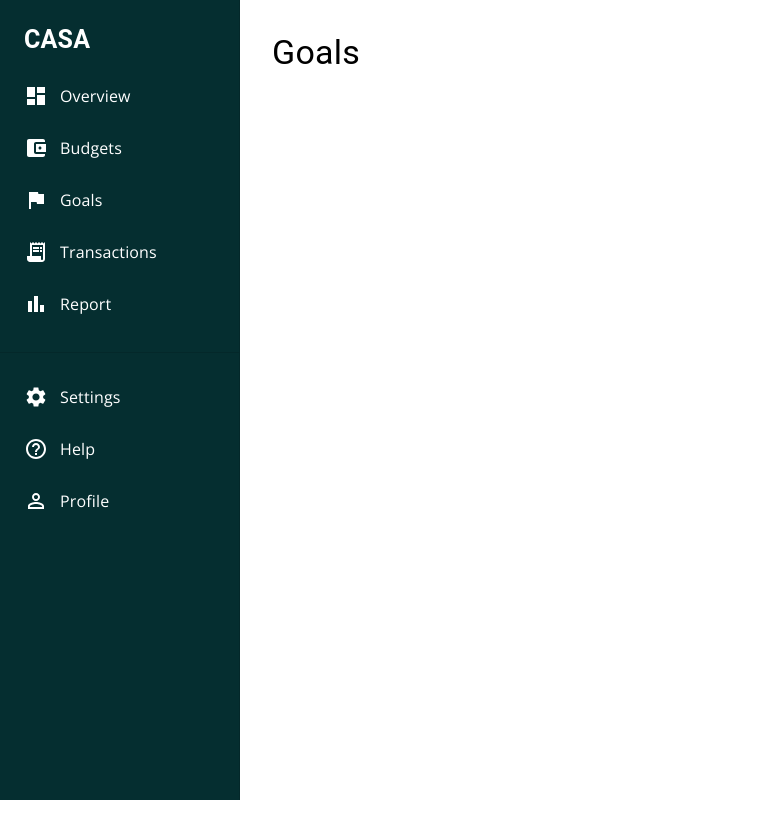
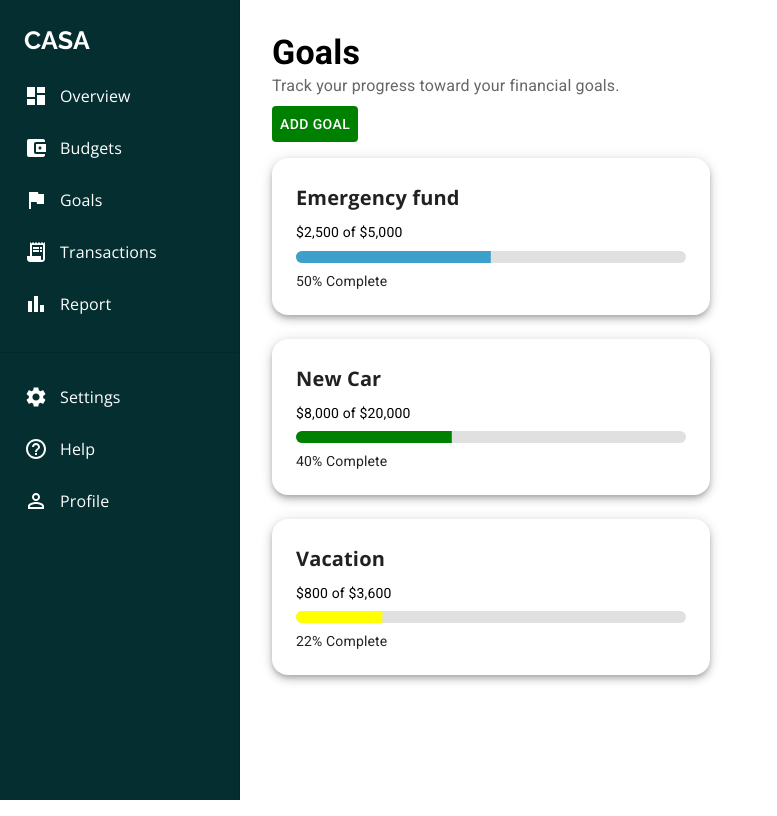
Before and after one commit to accuracies160/CASA, a React (Vite) app in the folder frontend/: page /goals in a window 1280 px wide. Shown: the whole page, without its empty margins (0-777 px from the left). Built offline with nearby package versions, Linux system fonts and the light colour scheme.

Commit message:
Updated sidebar, goals, overview, and added ProgressBar component

```diff
--- a/frontend/index.html
+++ b/frontend/index.html
@@ -5,10 +5,17 @@
   <title>CASA</title>
 
   <!-- Google Fonts link -->
+  <link rel="preconnect" href="https://fonts.googleapis.com">
+  <link rel="preconnect" href="https://fonts.gstatic.com" crossorigin>
+
+
   <link href="https://fonts.googleapis.com/css2?family=Open+Sans:wght@400;600;700&display=swap" rel="stylesheet" />
 
   <link href="https://fonts.googleapis.com/css2?family=Montserrat:wght@500;700&display=swap" rel="stylesheet" />
 
+  <link href="https://fonts.googleapis.com/css2?family=Open+Sans:ital,wght@0,300..800;1,300..800&family=Raleway:ital,wght@0,100..900;1,100..900&display=swap" rel="stylesheet">
+
+  <link href="https://fonts.googleapis.com/css2?family=Open+Sans:ital,wght@0,300..800;1,300..800&family=Raleway:ital,wght@0,100..900;1,100..900&family=Roboto:ital,wght@0,100..900;1,100..900&display=swap" rel="stylesheet">
 </head>
 
   <body>
--- /dev/null
+++ b/frontend/src/components/ProgressBar.tsx
@@ -0,0 +1,42 @@
+import React from "react";
+import { LinearProgress, Box, Typography } from "@mui/material";
+
+interface ProgressBarProps {
+    current: number;
+    target: number;
+    color?: string;
+}
+
+export default function ProgressBar({current, target, color = "#3CA0CA" }: ProgressBarProps) {
+    const progress = (current / target) * 100;
+
+    return (
+        <Box
+        sx = {{
+            width: "100%",
+            mt: 1,
+        }}
+        >
+        <Typography variant="body2" color="black" mb={1}>
+            ${current.toLocaleString()} of ${target.toLocaleString()}
+        </Typography>
+
+        <LinearProgress
+            variant="determinate"
+            value={progress}
+            sx = {{
+                height: 12,
+                borderRadius: 2,
+                backgroundColor: "#e0e0e0",
+                "& .MuiLinearProgress-bar": {
+                    backgroundColor: color,
+                },
+            }}
+        />
+
+        <Typography variant="body2" color="test.secondary" mt={1}>
+            {progress.toFixed(0)}% Complete
+        </Typography>
+        </Box>
+    );
+};
--- a/frontend/src/components/Sidebar.tsx
+++ b/frontend/src/components/Sidebar.tsx
@@ -78,6 +78,7 @@ export default function Sidebar() {
         <Typography variant="h6" fontWeight={700}
         sx = {{
           color: "white",
+          fontFamily: "'Raleway', sans-serif",
           fontSize: "25px",
           mb: -2,
         }}>
--- a/frontend/src/pages/Goals.tsx
+++ b/frontend/src/pages/Goals.tsx
@@ -1,8 +1,75 @@
-import { Typography, Box } from "@mui/material";
+import { Typography, Box, Paper, Button } from "@mui/material";
+import ProgressBar from "../components/ProgressBar";
+
 export default function Goals() {
   return (
     <Box>
-      <Typography variant="h4">Goals</Typography>
+      <Typography variant="h4" fontWeight="bold">
+        Goals
+        </Typography>
+
+        <Typography variant="body1" color="text.secondary" mb={4}>
+          Track your progress toward your financial goals.
+        </Typography>
+
+        <Button
+        sx = {{
+          mt: -3,
+          mb: 2,
+          backgroundColor: "green",
+          color: "white",
+          borderRadius: "2",
+          "&:hover": {backgroundColor: "#006B01"},
+        }}
+        >
+          Add goal
+        </Button>
+
+        <Paper
+          sx = {{
+            maxWidth: "40%",
+            p: 3,
+            mb: 3,
+            borderRadius: "16px",
+            boxShadow: 5,
+          }}
+        >
+          <Typography variant="h6" fontWeight="bold"  fontFamily ="'Open Sans', sans-serif">
+            Emergency fund
+          </Typography>
+          <ProgressBar current={2500} target={5000} color="#3CA0CA" />
+        </Paper>
+
+        <Paper
+          sx = {{
+            maxWidth: "40%",
+            p: 3,
+            mb: 3,
+            borderRadius: "16px",
+            boxShadow: 5,
+          }}
+        >
+          <Typography variant="h6" fontWeight="bold" fontFamily ="'Open Sans', sans-serif">
+            New Car
+          </Typography>
+          <ProgressBar current={8000} target={20000} color="green" />
+        </Paper>
+
+        <Paper
+          sx = {{
+            maxWidth: "40%",
+            p: 3,
+            mb: 3,
+            borderRadius: "16px",
+            boxShadow: 5,
+          }}
+        >
+          <Typography variant="h6" fontWeight="bold" fontFamily ="'Open Sans', sans-serif">
+            Vacation
+          </Typography>
+          <ProgressBar current={800} target={3600} color="yellow" />
+        </Paper>
     </Box>
+
   );
 }
--- a/frontend/src/pages/Overview.tsx
+++ b/frontend/src/pages/Overview.tsx
@@ -1,8 +1,9 @@
 import { useMemo, useState } from "react";
-import {Box, Card, CardContent, Grid, Typography, Chip, Divider, ToggleButtonGroup, ToggleButton, Table, TableHead, TableRow, TableCell, TableBody, MenuItem, Select, Stack, } from "@mui/material";
+import {Box, Card, CardContent, Grid, Typography, Chip, Divider, ToggleButtonGroup, ToggleButton, Table, TableHead, TableRow, TableCell, TableBody, MenuItem, Select, Stack, Button } from "@mui/material";
 import ArrowDropUpIcon from "@mui/icons-material/ArrowDropUp";
 import ArrowDropDownIcon from "@mui/icons-material/ArrowDropDown";
 import {BarChart, Bar, XAxis, YAxis, ResponsiveContainer, Tooltip, Legend, PieChart, Pie, Cell,} from "recharts";
+import AccountCircle from '@mui/icons-material/AccountCircle';
 
 const kpi = [
   { label: "My Balance", value: 23516, delta: +20 },
@@ -290,7 +291,7 @@ export default function Overview() {
                 justifyContent="center"
                 alignItems="center"
                 spacing={1}
-                mt={-7}
+                mt={-1}
                 mb={1}
               >
                 <Typography variant="caption" color="text.secondary">
```
